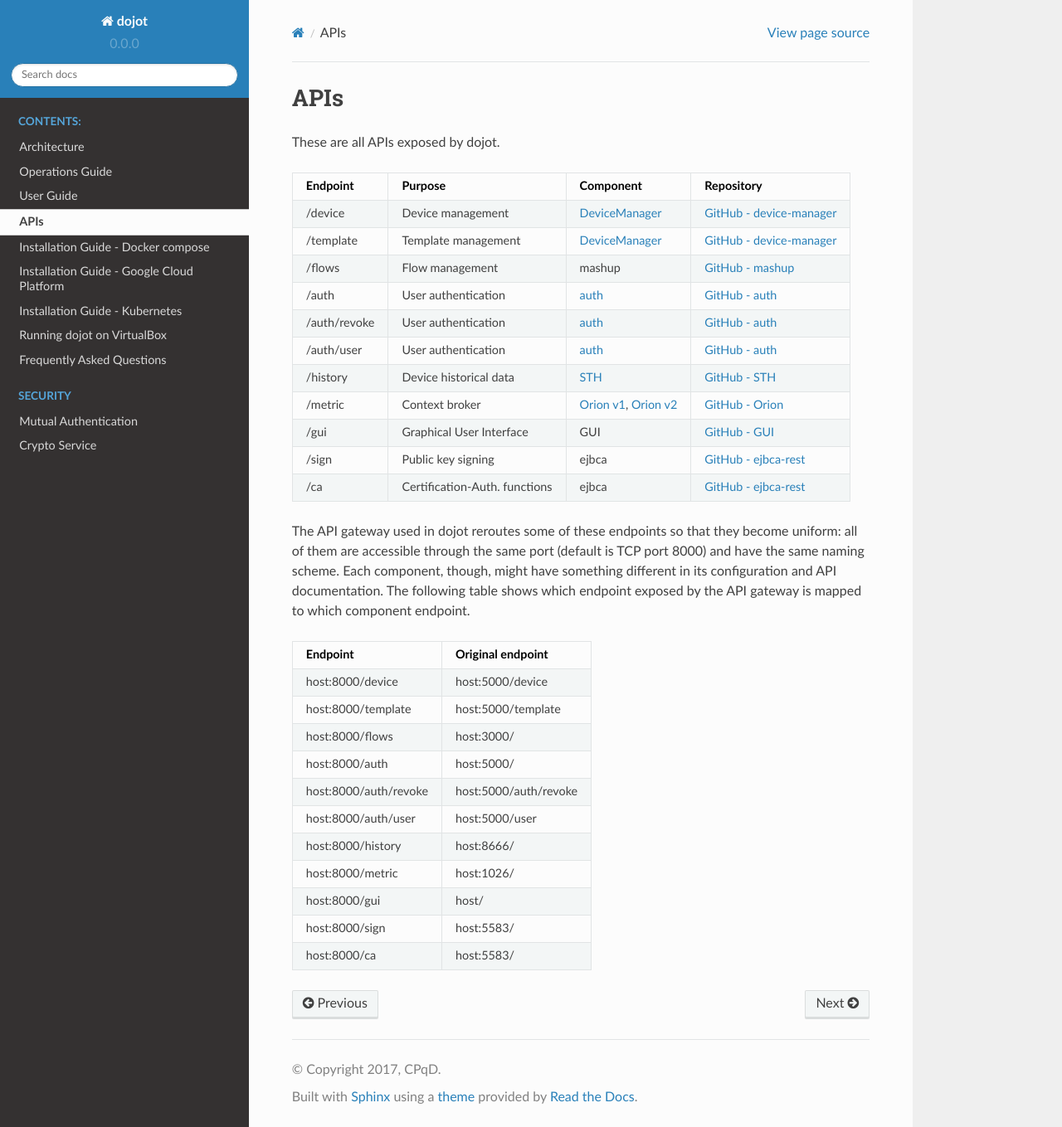
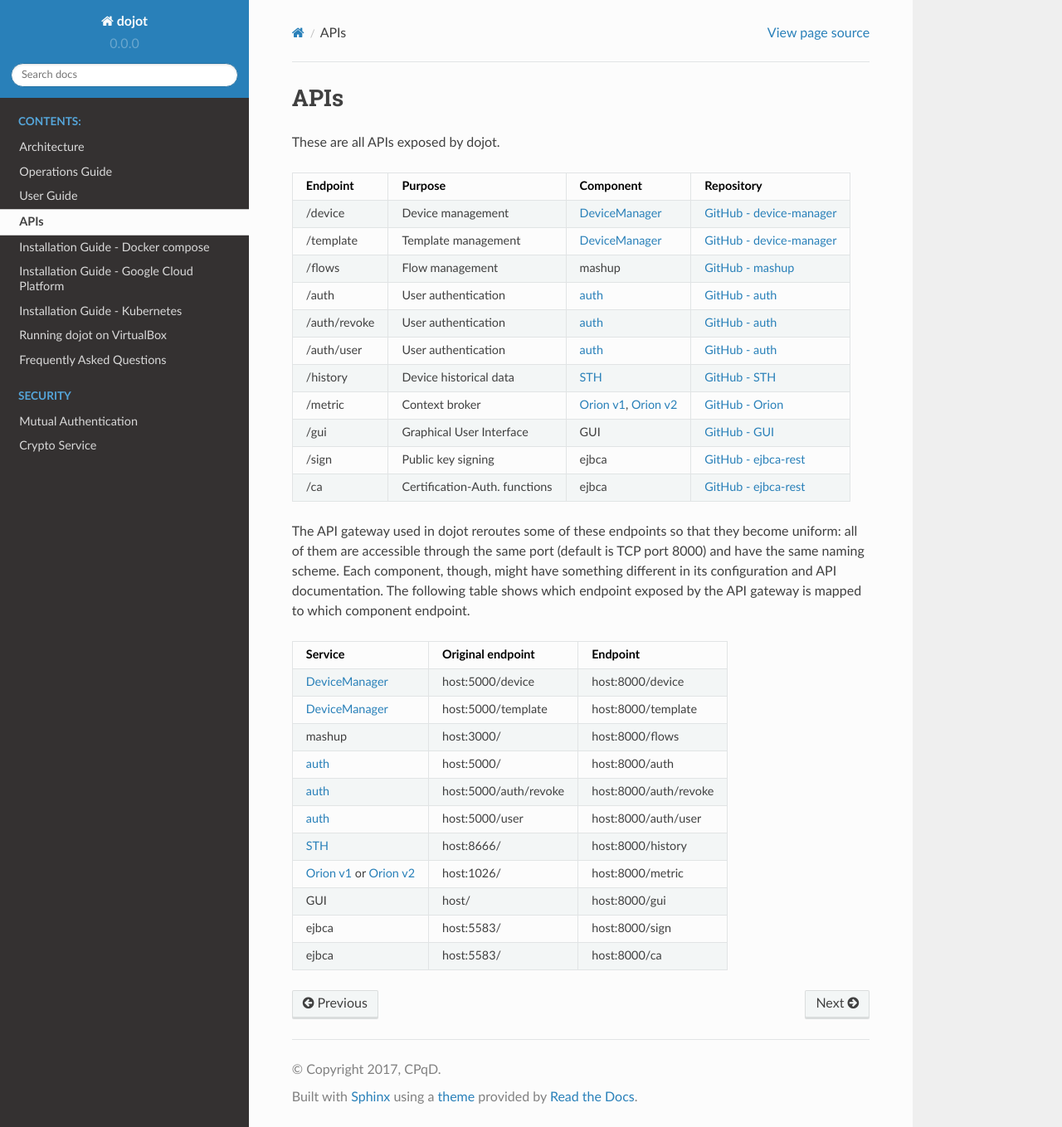
Before and after one commit to dojot/docs, a Sphinx documentation site: the page built from source/apis.rst, in a window 1280 px wide and 1359 px high. Shown: the whole window at 83% size. Built offline with Sphinx 7.4.7 and the Read the Docs theme 2.0.0, drawn with Linux system fonts in a browser that asks for light colours.

Commit message:
Small fixes. Changing table of APIs

```diff
--- a/source/apis.rst
+++ b/source/apis.rst
@@ -35,18 +35,18 @@ These are all APIs exposed by dojot.
 
 The API gateway used in dojot reroutes some of these endpoints so that they become uniform: all of them are accessible through the same port (default is TCP port 8000) and have the same naming scheme. Each component, though, might have something different in its configuration and API documentation. The following table shows which endpoint exposed by the API gateway is mapped to which component endpoint.
 
-======================== =======================
- Endpoint                 Original endpoint
-======================== =======================
- host:8000/device         host:5000/device
- host:8000/template       host:5000/template
- host:8000/flows          host:3000/
- host:8000/auth           host:5000/
- host:8000/auth/revoke    host:5000/auth/revoke
- host:8000/auth/user      host:5000/user
- host:8000/history        host:8666/
- host:8000/metric         host:1026/
- host:8000/gui            host/
- host:8000/sign           host:5583/
- host:8000/ca             host:5583/
-======================== =======================
+=========================== ======================== =======================
+ Service                     Original endpoint        Endpoint
+=========================== ======================== =======================
+ `DeviceManager`_            host:5000/device         host:8000/device
+ `DeviceManager`_            host:5000/template       host:8000/template
+ mashup                      host:3000/               host:8000/flows
+ `auth`_                     host:5000/               host:8000/auth
+ `auth`_                     host:5000/auth/revoke    host:8000/auth/revoke
+ `auth`_                     host:5000/user           host:8000/auth/user
+ `STH`_                      host:8666/               host:8000/history
+ `Orion v1`_ or `Orion v2`_  host:1026/               host:8000/metric
+ GUI                         host/                    host:8000/gui
+ ejbca                       host:5583/               host:8000/sign
+ ejbca                       host:5583/               host:8000/ca
+=========================== ======================== =======================
```
Also changed, not shown: README.md (+7 -45 lines), source/user_guide.rst (+5 -5 lines).
